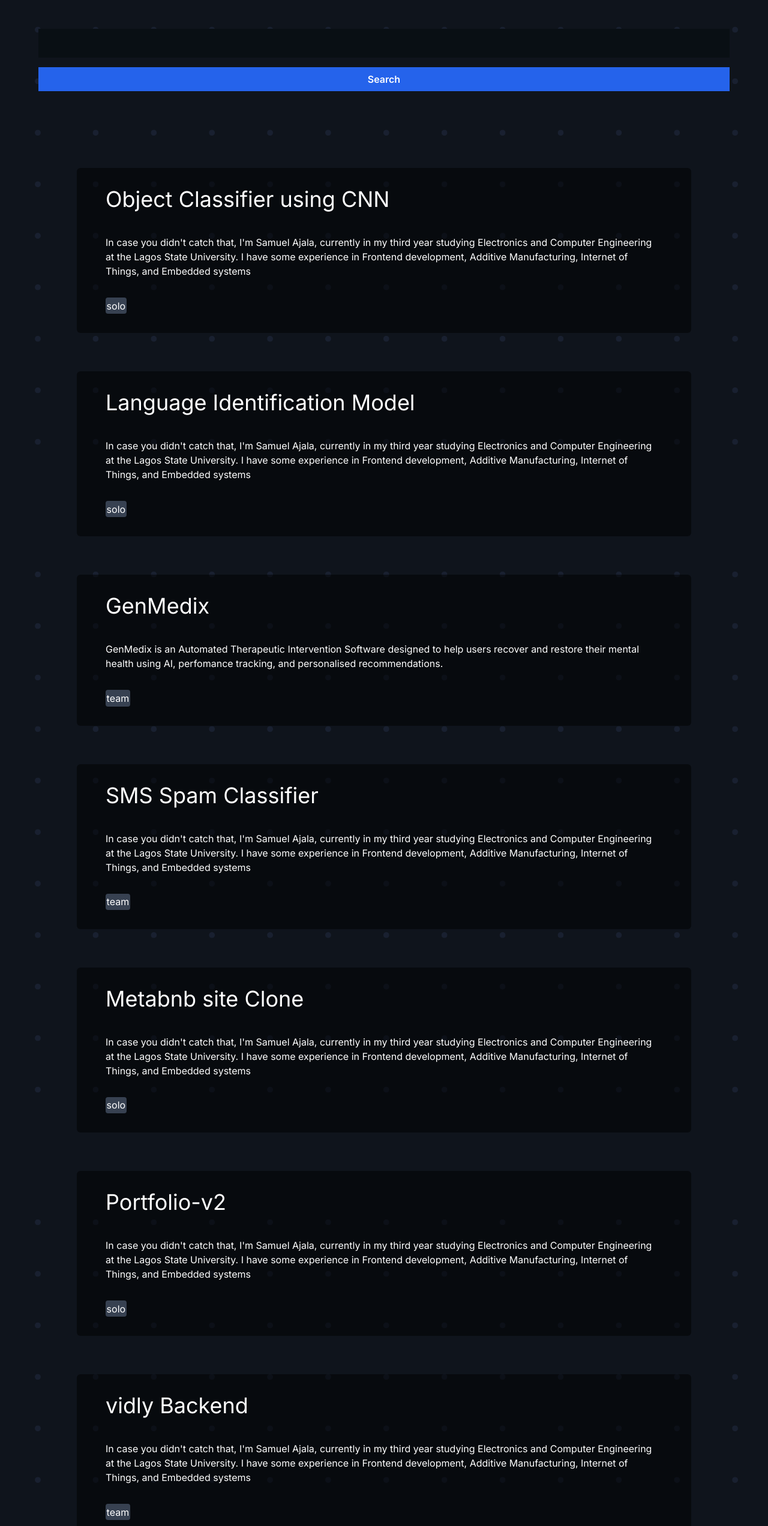
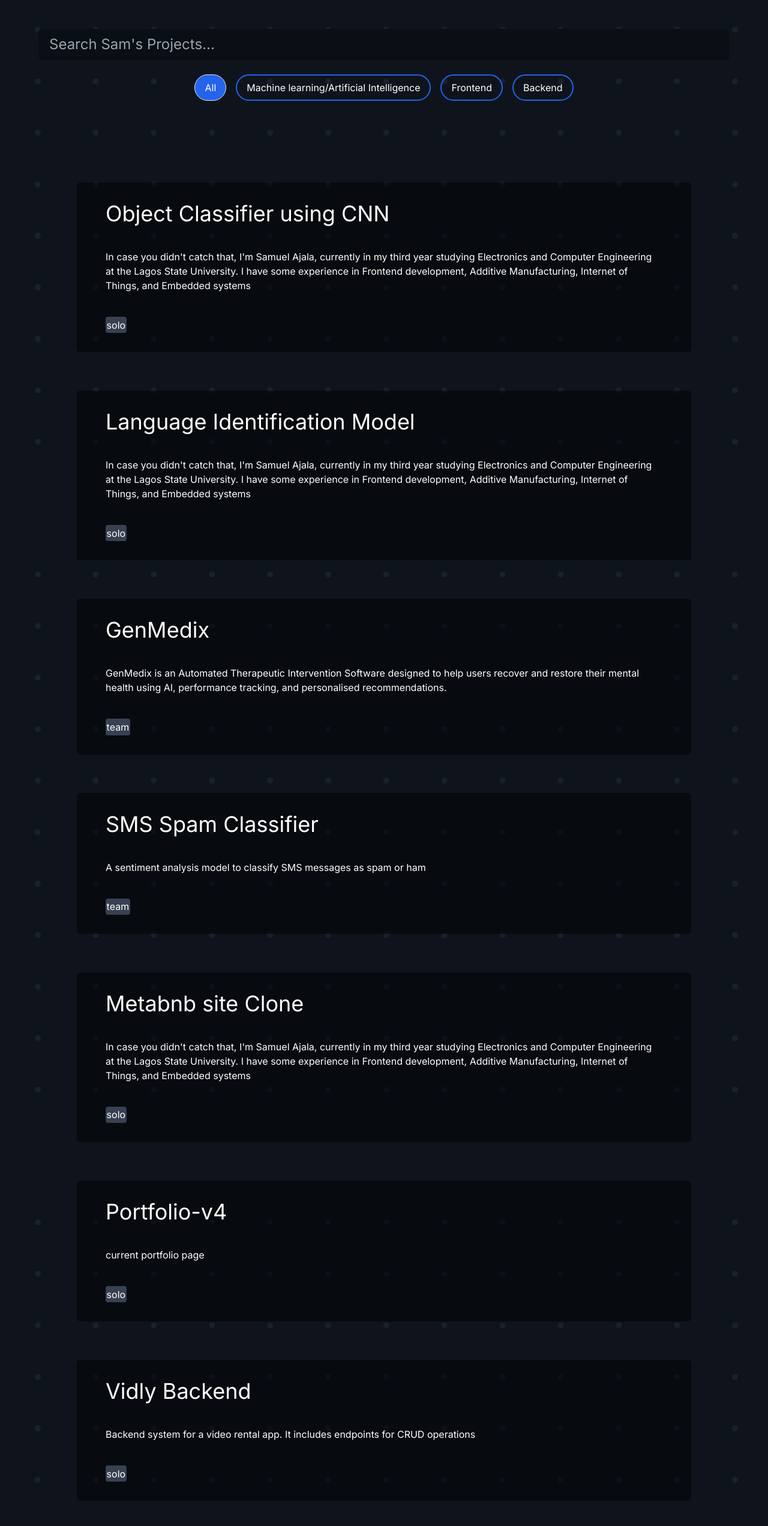
Before and after one commit to samuelajala01/portfolio-v4, a Next.js app: page /projects in a window 1280 px wide. Shown: the part 162-2706 px from the top of the page at 60% size. Built offline with nearby package versions, Linux system fonts and the light colour scheme.

Commit message:
feat: add search and filter function

```diff
--- a/src/app/globals.css
+++ b/src/app/globals.css
@@ -20,7 +20,7 @@ body{
   background-image: url("../../public/bg-dark.png");
   background-attachment: fixed;
   color: white;
-  font-family: 'Segoe UI', Tahoma, Geneva, Verdana, sans-serif;
+  font-family: "Roboto";
 }
 
 ::-webkit-scrollbar{
--- a/src/app/page.js
+++ b/src/app/page.js
@@ -6,7 +6,7 @@ export default function Home() {
   return (
     <>
       <Navbar />
-      <section className="mx-[6vw] lg::mx-[4vw] ">
+      <section className="mx-[6vw] lg::mx-[4vw] font-sans">
         <div className=" block h-[85vh] sm:flex sm:justify-between">
           <div className="flex-[1.5] my-auto">
             <h1 className="text-4xl sm:text-6xl text-white my-8">
@@ -22,7 +22,7 @@ export default function Home() {
             <Image
               src={profileImg}
               alt="profile image"
-              className="mx-auto border-8 rounded-lg border-dotted h-[15rem] w-[15rem] sm:h-[15rem] sm:w-[15rem] sm:mt-16 md:mt-24 lg:mt-24"
+              className="mx-auto border-4 rounded-lg border-dashed border-blue-600 h-[15rem] w-[15rem] sm:h-[15rem] sm:w-[15rem] sm:mt-16 md:mt-24 lg:mt-24"
 
             />
           </div>
--- a/src/app/projects/page.jsx
+++ b/src/app/projects/page.jsx
@@ -1,3 +1,6 @@
+'use client'
+
+import { useState, useEffect } from 'react';
 import Navbar from "@/components/Navbar";
 import Project from "@/components/Project";
 
@@ -6,44 +9,73 @@ const projectList = [
     title: "Object Classifier using CNN",
     desc: "In case you didn't catch that, I'm Samuel Ajala, currently in my third year studying Electronics and Computer Engineering at the Lagos State University. I have some experience in Frontend development, Additive Manufacturing, Internet of Things, and Embedded systems",
     type: "solo",
+    tools: ["Python"],
+    tags: ["Machine learning/Artificial Intelligence"],
   },
   {
     title: "Language Identification Model",
     desc: "In case you didn't catch that, I'm Samuel Ajala, currently in my third year studying Electronics and Computer Engineering at the Lagos State University. I have some experience in Frontend development, Additive Manufacturing, Internet of Things, and Embedded systems",
     type: "solo",
-  },{
+    tools: ["Python"],
+    tags: ["Machine learning/Artificial Intelligence"],
+  },
+  {
     title: "GenMedix",
-    desc: "GenMedix is an Automated Therapeutic Intervention Software designed to help users recover and restore their mental health using AI, perfomance tracking, and personalised recommendations.",
+    desc: "GenMedix is an Automated Therapeutic Intervention Software designed to help users recover and restore their mental health using AI, performance tracking, and personalised recommendations.",
     type: "team",
+    tools: ["Python", "React", "Tailwind"],
+    tags: ["Frontend", "Backend"],
   },
-  ,{
+  {
     title: "SMS Spam Classifier",
-    desc: "In case you didn't catch that, I'm Samuel Ajala, currently in my third year studying Electronics and Computer Engineering at the Lagos State University. I have some experience in Frontend development, Additive Manufacturing, Internet of Things, and Embedded systems",
+    desc: "A sentiment analysis model to classify SMS messages as spam or ham",
     type: "team",
+    tools: ["Python"],
+    tags: ["Machine learning/Artificial Intelligence"],
   },
-  ,{
+  {
     title: "Metabnb site Clone",
     desc: "In case you didn't catch that, I'm Samuel Ajala, currently in my third year studying Electronics and Computer Engineering at the Lagos State University. I have some experience in Frontend development, Additive Manufacturing, Internet of Things, and Embedded systems",
     type: "solo",
-  },
-  ,{
-    title: "Portfolio-v2",
-    desc: "In case you didn't catch that, I'm Samuel Ajala, currently in my third year studying Electronics and Computer Engineering at the Lagos State University. I have some experience in Frontend development, Additive Manufacturing, Internet of Things, and Embedded systems",
-    type: "solo",
-  },
-  ,{
-    title: "vidly Backend",
-    desc: "In case you didn't catch that, I'm Samuel Ajala, currently in my third year studying Electronics and Computer Engineering at the Lagos State University. I have some experience in Frontend development, Additive Manufacturing, Internet of Things, and Embedded systems",
-    type: "team",
+    tools: [ "React", "CSS"],
+    tags: ["Frontend"],
   },
   {
     title: "Portfolio-v4",
-    desc: "In case you didn't catch that, I'm Samuel Ajala, currently in my third year studying Electronics and Computer Engineering at the Lagos State University. I have some experience in Frontend development, Additive Manufacturing, Internet of Things, and Embedded systems",
+    desc: "current portfolio page",
     type: "solo",
+    tools: ["Next js", "Tailwind"],
+    tags: ["Frontend"],
   },
+  {
+    title: "Vidly Backend",
+    desc: "Backend system for a video rental app. It includes endpoints for CRUD operations",
+    type: "solo",
+    tools: ["Node js"],
+    tags: ["Backend"],
+  }
 ];
 
-const projects = () => {
+const Projects = () => {
+  const [searchTerm, setSearchTerm] = useState('');
+  const [filteredProjects, setFilteredProjects] = useState(projectList);
+  const [selectedTag, setSelectedTag] = useState('');
+
+  useEffect(() => {
+    const results = projectList.filter(project =>
+      (project.title.toLowerCase().includes(searchTerm.toLowerCase()) ||
+      project.tags.some(tag => tag.toLowerCase().includes(searchTerm.toLowerCase()))) &&
+      (selectedTag === '' || project.tags.includes(selectedTag))
+    );
+    setFilteredProjects(results);
+  }, [searchTerm, selectedTag]);
+
+  const handleTagClick = (tag) => {
+    setSelectedTag(tag);
+  };
+
+  const allTags = Array.from(new Set(projectList.flatMap(project => project.tags)));
+
   return (
     <>
       <Navbar />
@@ -53,24 +85,44 @@ const projects = () => {
           See my projects
         </h1>
         <div className="m-auto">
-          {" "}
           <input
             type="search"
-            className="py-2 pl-[1rem] w-full text-[var(--pry)] bg-[#090f14] mb-4 text-2xl"
+            className="py-2 pl-[1rem] w-full bg-[#090f14] mb-4 text-2xl border-2 border-[#090f14] rounded-md focus:outline-none focus:ring-2 focus:ring-[var(--pry)] focus:ring-opacity-50"
+            value={searchTerm}
+            onChange={e => setSearchTerm(e.target.value)}
+            placeholder="Search Sam's Projects..."
           />
-          <button className="py-2 px-4 bg-blue-600 w-full block font-semibold btn transition duration-300 active:translate-y-1 active:scale-0">
-            Search
+        </div>
+        <div className="flex flex-wrap justify-center">
+          <button
+            onClick={() => handleTagClick('')}
+            className={`m-2 px-4 py-2 border rounded-full ${selectedTag === '' ? 'bg-blue-600 text-white' : 'text-white'}`}
+          >
+            All
           </button>
+          {allTags.map(tag => (
+            <button
+              key={tag}
+              onClick={() => handleTagClick(tag)}
+              className={`m-2 px-4 py-2 border-blue-600 border-2 rounded-full ${selectedTag === tag ? 'bg-blue-600 text-white' : 'text-white'}`}
+            >
+              {tag}
+            </button>
+          ))}
         </div>
       </section>
 
       <div className="mx-[5vw]">
-      {projectList.map((item) => (
-        <Project key={item.title} title={item.title} desc={item.desc} type={item.type} />
-      ))}
+        {filteredProjects.length > 0 ? (
+          filteredProjects.map((item) => (
+            <Project key={item.title} title={item.title} desc={item.desc} type={item.type} />
+          ))
+        ) : (
+          <p className="text-center text-xl">Not Found</p>
+        )}
       </div>
     </>
   );
 };
 
-export default projects;
+export default Projects;
--- a/src/components/Project.jsx
+++ b/src/components/Project.jsx
@@ -1,13 +1,14 @@
 import Link from "next/link";
 
-const Project = ({ title, type, desc }) => {
+const Project = ({ title, type, desc, tags }) => {
   return (
     <>
       <div className="max-w-[64rem] mx-auto bg-black bg-opacity-[0.5] rounded-md p-8 px-12 text-left mb-16 border-1 border-black">
         <h2 className="text-2xl md:text-4xl ">
           <Link href="./">{title}</Link>
         </h2>
-        <p className="mt-10 mb-8">{desc}</p>
+        <p className="mt-10 mb-4">{desc}</p>
+        <p className="mt-10 mb-8">{tags}</p>
         <p className="bg-gray-700 w-fit rounded p-[0.1rem]">{type}</p>
       </div>
     </>
```
